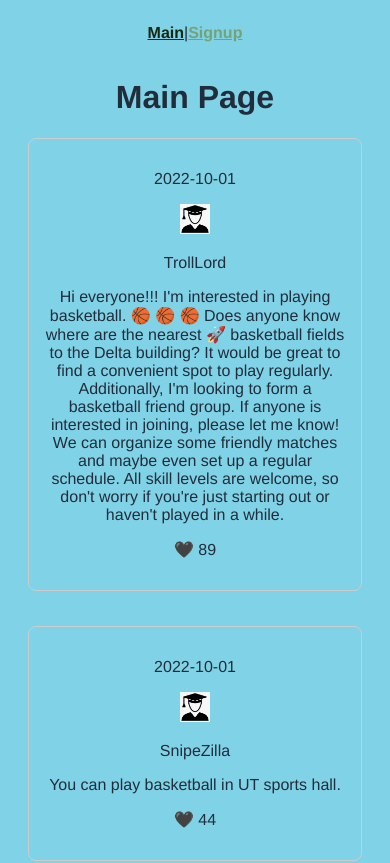
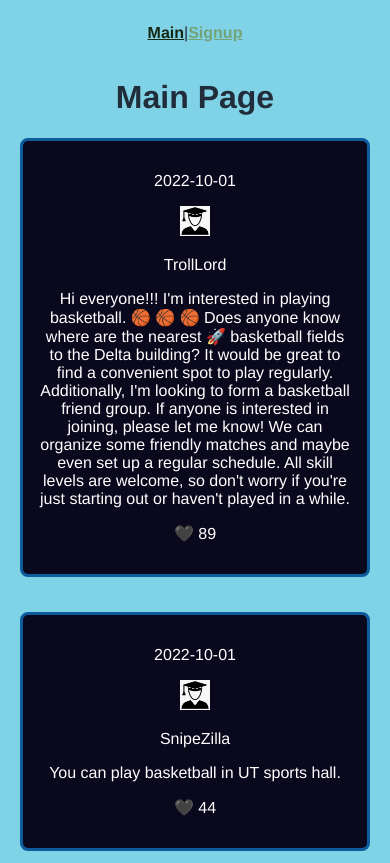
Before and after one commit to markuslem/group_be_hw3, a Vue app: page /#/ in a window 390 px wide. Shown: the top 863 px of the page. Built offline with nearby package versions, Linux system fonts and the light colour scheme.

Commit message:
styling and compatibility with small screens

```diff
--- a/src/components/Post.vue
+++ b/src/components/Post.vue
@@ -1,24 +1,15 @@
 <template>
-  <div v-if="posts" class="content-container">
+  <div v-if="posts" id="content-container">
     <div class="content-box" v-for="post in posts" :key="post.id">
       <div>
         <p>{{ post['create-time'] }}</p>
         <div>
-          <img
-            :src="post['profile-pic']"
-            alt="Profile Icon"
-            width="30"
-            height="30"
-          />
+          <img :src="post['profile-pic']" alt="Profile Icon" width="30" height="30" />
           <p>{{ post.author }}</p>
         </div>
       </div>
       <div v-if="post.picture">
-        <img
-          :src="post.picture"
-          alt="Post Image"
-          style="width: 100%;"
-        />
+        <img :src="post.picture" alt="Post Image" style="width: 100%;" />
         <p>{{ post['picture-info'] }}</p>
       </div>
       <p v-if="post.desc">{{ post.desc }}</p>
@@ -42,16 +33,28 @@ export default {
 </script>
 
 <style scoped>
-.content-container {
+#content-container {
   display: flex;
   flex-direction: column;
   gap: 20px;
+  align-items: center;
 }
 
 .content-box {
-  border: 1px solid #ccc;
+  border: 3px solid #0c5c9e;
   padding: 15px;
   margin-bottom: 15px;
   border-radius: 8px;
+  width: 70%;
+  background-color: rgb(10, 8, 29);
+  color: white;
+  overflow-wrap: break-word;
+  word-wrap: break-word;
+}
+
+@media (max-width: 500px) {
+  .content-box {
+    width: 94%;
+  }
 }
 </style>
--- a/src/components/SignUpCompo.vue
+++ b/src/components/SignUpCompo.vue
@@ -136,4 +136,16 @@ button:hover {
     background-color: #1d2127c9;
     transform: translateY(-2px);
 }
+
+@media (max-width: 500px) {
+    .text-field-pair {
+        flex-direction: column;
+    }
+    #sign-up-card {
+        min-width: 80%;
+    }
+    label {
+        text-align: center;
+    }
+}
 </style>
```
